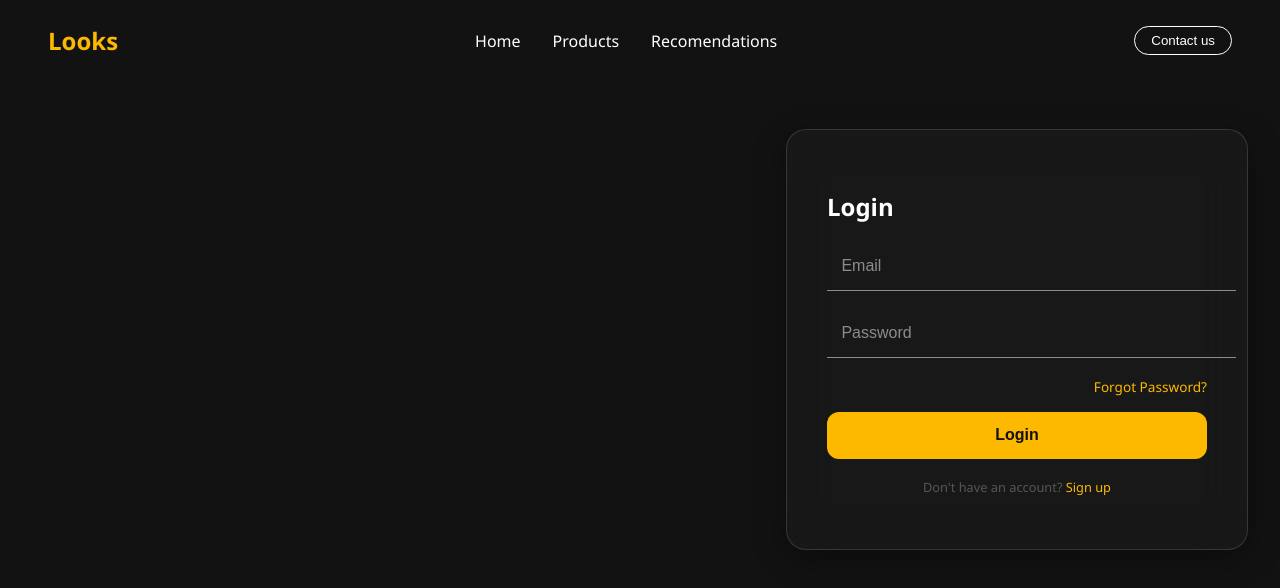
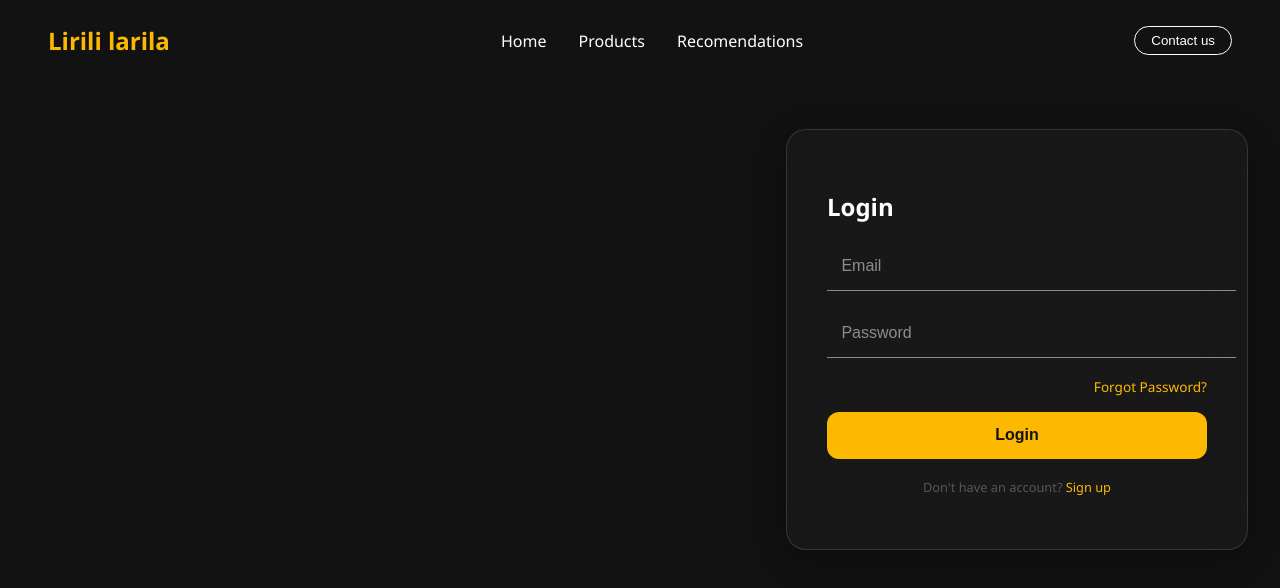
Before and after one commit to angelodrigues/Ecommerce-Front, a React (Vite) app: page / in a window 1280 px wide. Shown: the top 588 px of the page. Built offline with nearby package versions, Linux system fonts and the light colour scheme.

Commit message:
change name of nav

```diff
--- a/src/pages/navegation/Navegation.jsx
+++ b/src/pages/navegation/Navegation.jsx
@@ -6,7 +6,7 @@ import './Navegation.css';
 export default function Navigation() {
   return (
     <header className="nav-container">
-      <div className="logo">Looks</div>
+      <div className="logo">Lirili larila</div>
       <nav>
         <a href="#">Home</a>
         <a href="#">Products</a>
```
